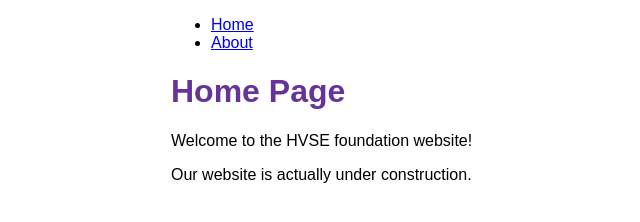
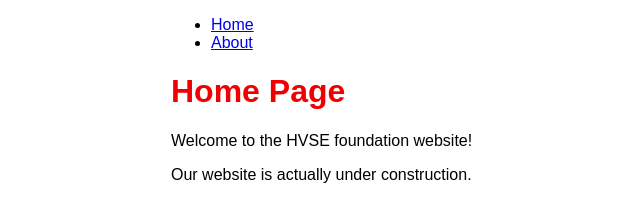
Before and after one commit to HumanValueStockExchange/hvse.xyz, a Gatsby site: page / in a window 1280 px wide. Shown: the whole page, without its empty margins (219-859 px from the left). Built offline with nearby package versions, Linux system fonts and the light colour scheme; Gatsby itself is replaced by a stand-in of ours.

Commit message:
readme commit

```diff
--- a/src/components/layout.module.css
+++ b/src/components/layout.module.css
@@ -5,7 +5,7 @@
 }
 
 .heading {
-  color: rebeccapurple;
+  color: #F00000;
 }
 .nav-links {
   display: flex;
```
Also changed, not shown: README.md.
